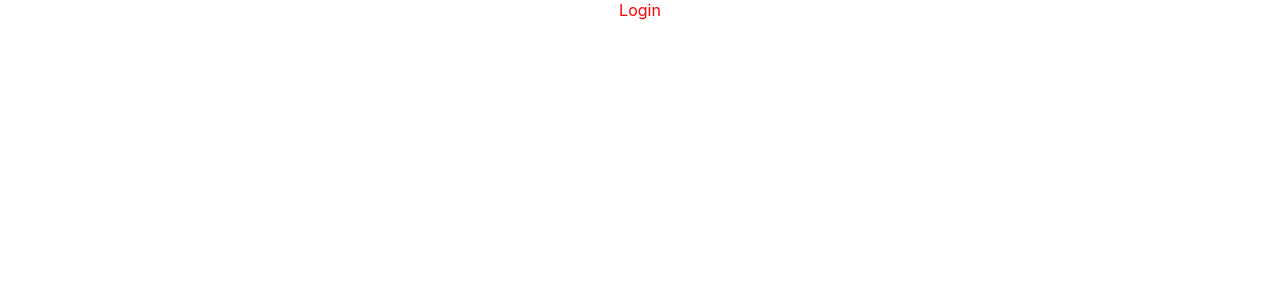
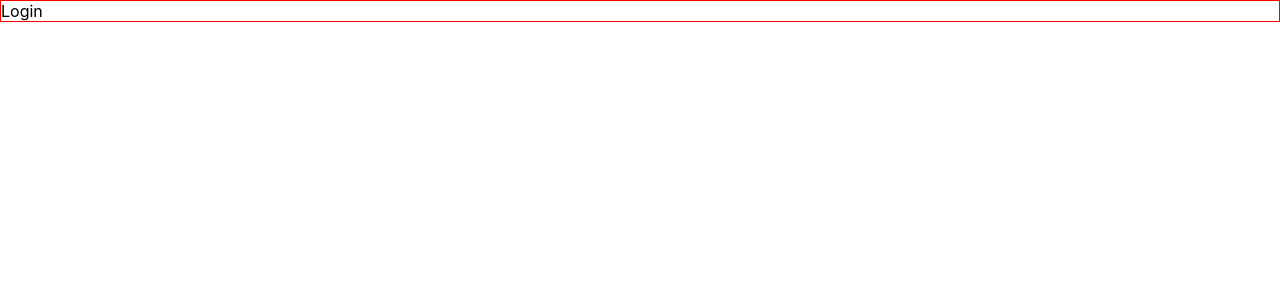
Before and after one commit to hammyhammer/roll-initiative, a React (Create React App) app in the folder client/: page / in a window 1280 px wide. Shown: the top 300 px of the page. Built offline with nearby package versions, Linux system fonts and the light colour scheme.

Commit message:
added functions in login screen

```diff
--- a/client/src/App.css
+++ b/client/src/App.css
@@ -1,4 +1,4 @@
-.App {
+/* .App {
   text-align: center;
   color: red;
-}
+} */
--- a/client/src/App.js
+++ b/client/src/App.js
@@ -18,6 +18,7 @@ function App() {
     <div className="App">
       <Routes>
         <Route path="/" element={<Login setcurrentUser={setCurrentUser} />} />
+        <Route path='/board' element={"Board page"} />
       </Routes>
     </div>
   );
--- a/client/src/screens/Login/Login.jsx
+++ b/client/src/screens/Login/Login.jsx
@@ -1,7 +1,34 @@
-import React from 'react'
+import { useState } from 'react'
+import { loginUser } from '../../services/users';
+import logincss from './Login.module.css';
+import { useNavigate } from 'react-router-dom';
 
-export default function Login() {
+export default function Login(props) {
+
+  const [email, setEmail] = useState('');
+  const [password, setPassword] = useState('');
+
+  const navigate = useNavigate()
+
+  const handleSubmit = async (event) => {
+    event.preventDefault();
+    const user = {
+      email,
+      password
+    }
+
+    const response = await loginUser(user)
+    props.setCurrentUser(response)
+    navigate('/board')
+  }
+
+
   return (
-    <div>Login</div>
+    <body className={logincss.whole}>
+      <div>
+        Login
+      </div>
+    </body>
+
   )
 }
--- /dev/null
+++ b/client/src/screens/Login/Login.module.css
@@ -0,0 +1,4 @@
+.whole {
+  height: 100%;
+  border: 1px red solid;
+}
```
